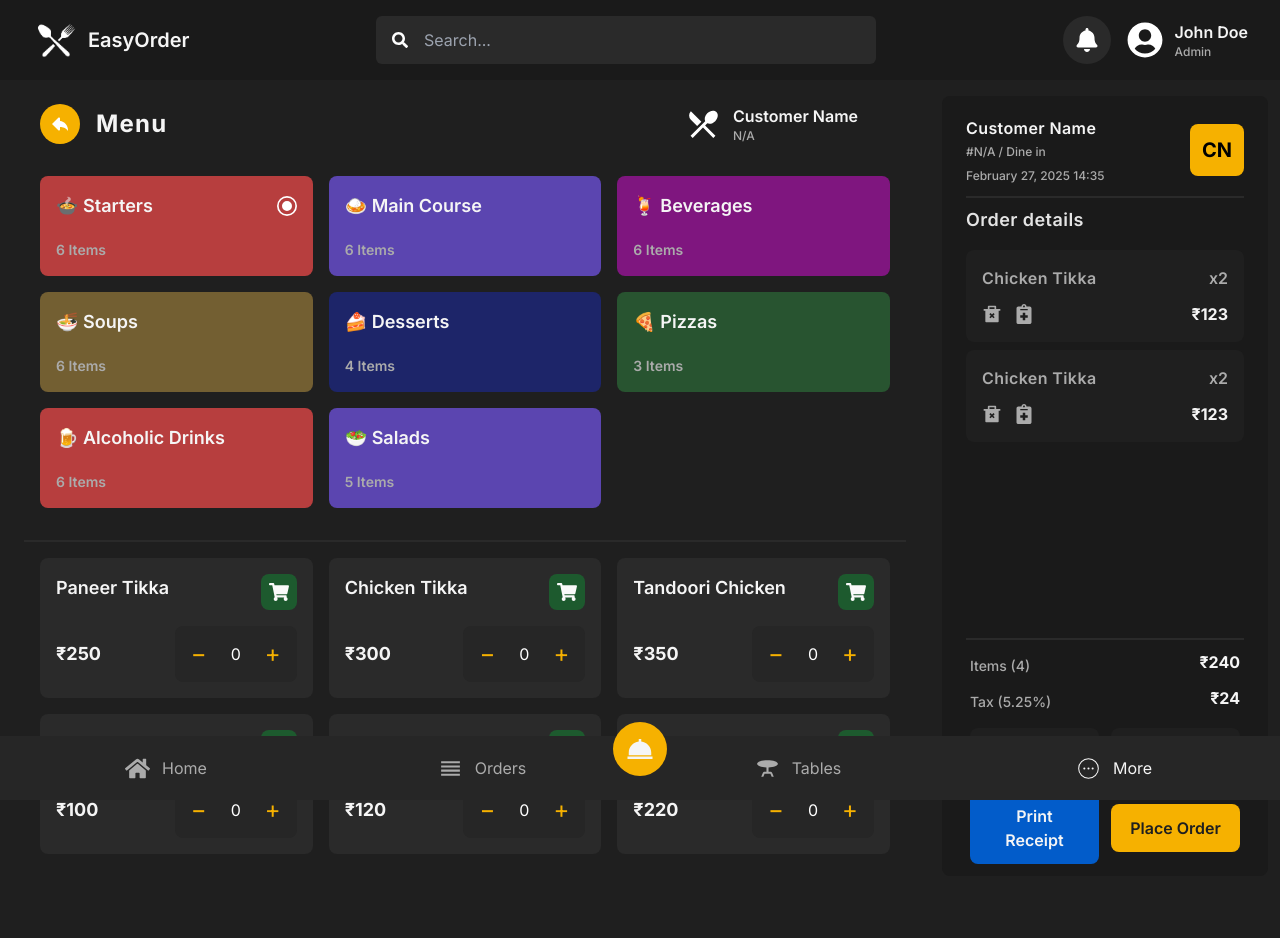
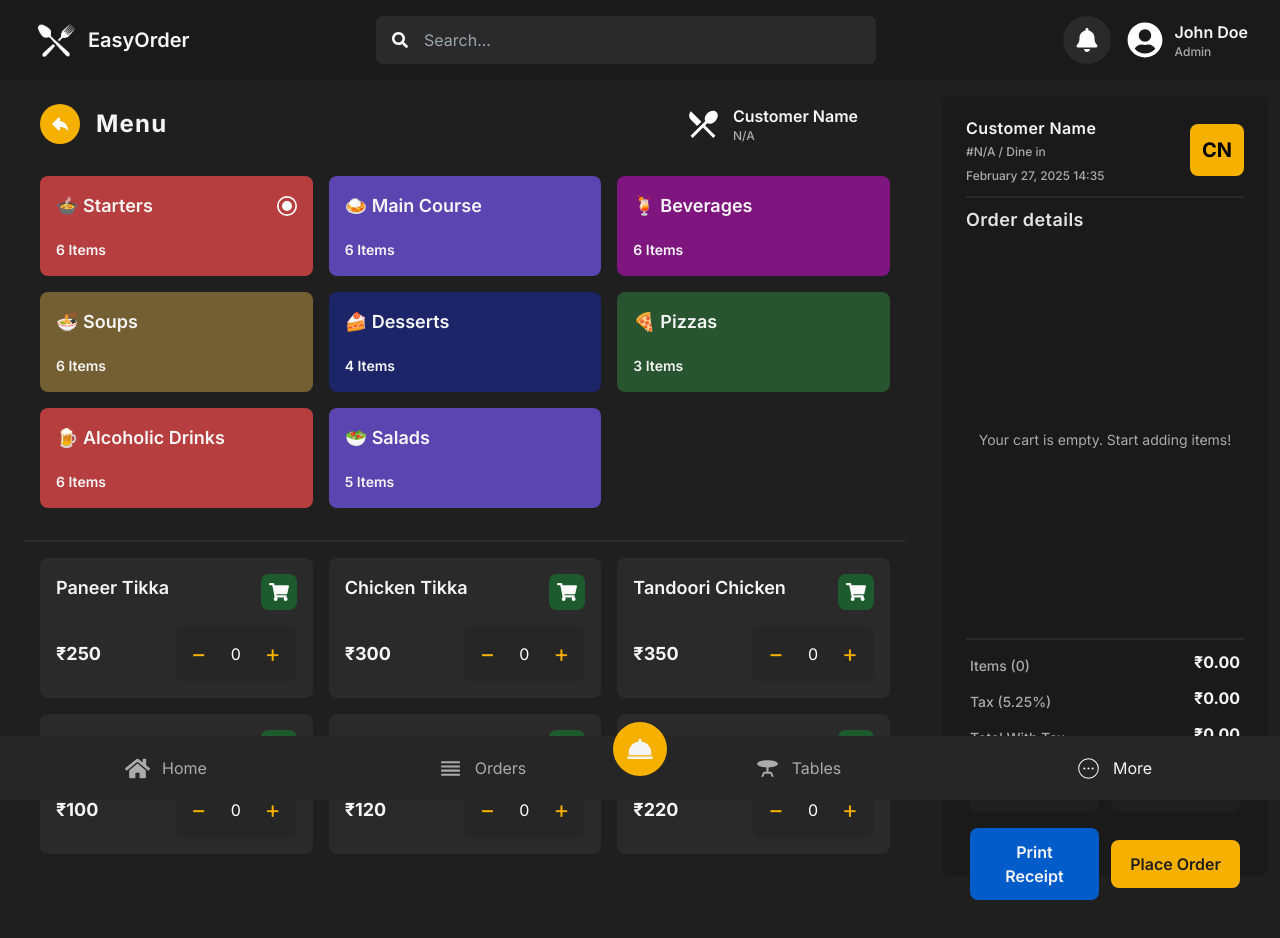
Before and after one commit to AvikNayak22/EasyOrder, a React (Vite) app in the folder pos-frontend/: page /menu in a window 1280 px wide. Shown: the top 938 px of the page. Built offline with nearby package versions, Linux system fonts and the light colour scheme.

Commit message:
worked on cartSlice integration

```diff
--- a/pos-frontend/src/components/menu/Bill.jsx
+++ b/pos-frontend/src/components/menu/Bill.jsx
@@ -1,13 +1,34 @@
+import { useSelector } from "react-redux";
+import { getTotalPrice } from "../../redux/slices/cartSlice";
+
 const Bill = () => {
+  const cartData = useSelector((state) => state.cart);
+  const total = useSelector(getTotalPrice);
+  const taxRate = 5.25;
+  const tax = (total * taxRate) / 100;
+  const totalPriceWithTax = total + tax;
+
   return (
     <>
       <div className="flex items-center justify-between px-5 mt-2">
-        <p className="text-sm text-[#ababab] font-medium mt-2">Items (4)</p>
-        <h1 className="text-[#f5f5f5] text-md font-bold">₹240</h1>
+        <p className="text-sm text-[#ababab] font-medium mt-2">
+          Items ({cartData.length})
+        </p>
+        <h1 className="text-[#f5f5f5] text-md font-bold">
+          ₹{total.toFixed(2)}
+        </h1>
       </div>
       <div className="flex items-center justify-between px-5 mt-2">
         <p className="text-sm text-[#ababab] font-medium mt-2">Tax (5.25%)</p>
-        <h1 className="text-[#f5f5f5] text-md font-bold">₹24</h1>
+        <h1 className="text-[#f5f5f5] text-md font-bold">₹{tax.toFixed(2)}</h1>
+      </div>
+      <div className="flex items-center justify-between px-5 mt-2">
+        <p className="text-sm text-[#ababab] font-medium mt-2">
+          Total With Tax
+        </p>
+        <h1 className="text-[#f5f5f5] text-md font-bold">
+          ₹{totalPriceWithTax.toFixed(2)}
+        </h1>
       </div>
       <div className="flex items-center gap-3 px-5 mt-4">
         <button className="bg-[#1f1f1f] px-4 py-3 w-full rounded-lg text-[#ababab] font-semibold">
--- a/pos-frontend/src/components/menu/CartInfo.jsx
+++ b/pos-frontend/src/components/menu/CartInfo.jsx
@@ -1,25 +1,59 @@
+import { useRef, useEffect } from "react";
+import { useDispatch, useSelector } from "react-redux";
+import { removeItem } from "../../redux/slices/cartSlice";
+
 import { FaNotesMedical } from "react-icons/fa";
 import { RiDeleteBin2Fill } from "react-icons/ri";
 
 const CartInfo = () => {
+  const cartData = useSelector((state) => state.cart);
+  const dispatch = useDispatch();
+  const scrollRef = useRef();
+
+  useEffect(() => {
+    if (scrollRef.current) {
+      scrollRef.current.scrollTo({
+        top: scrollRef.current.scrollHeight,
+        behavior: "smooth",
+      });
+    }
+  }, [cartData]);
+
+  const handleRemove = (itemId) => {
+    dispatch(removeItem(itemId));
+  };
+
   return (
     <div className="px-4 py-2">
       <h1 className="text-lg text-[#e4e4e4] font-semibold tracking-wide">
         Order details
       </h1>
 
-      <div className="mt-4 overflow-y-scroll scrollbar-hide h-[380px] ">
-        <div className="bg-[#1f1f1f] rounded-lg p-4 mb-2">
+      <div
+        ref={scrollRef}
+        className="mt-4 overflow-y-scroll scrollbar-hide h-[380px]"
+      >
+        {cartData.length === 0 ? (
+          <p className="text-[#ababab] text-sm flex justify-center items-center h-[380px]">
+            Your cart is empty. Start adding items!
+          </p>
+        ) : (
+          cartData.map((item) => {
+            return (
+              <div key={item.id} className="bg-[#262626] rounded-lg p-4 mb-2">
                 <div className="flex items-center justify-between">
                   <h1 className="text-[#ababab] font-semibold tracking-wide text-md">
-              Chicken Tikka
+                    {item.name}
                   </h1>
-            <p className="text-[#ababab] font-semibold">x2</p>
+                  <p className="text-[#ababab] font-semibold">
+                    x{item.quantity}
+                  </p>
                 </div>
 
                 <div className="flex items-center justify-between mt-3">
                   <div className="flex items-center gap-3">
                     <RiDeleteBin2Fill
+                      onClick={() => handleRemove(item.id)}
                       className="text-[#ababab] cursor-pointer"
                       size={20}
                     />
@@ -28,31 +62,14 @@ const CartInfo = () => {
                       size={20}
                     />
                   </div>
-            <p className="text-[#f5f5f5] text-md font-bold">₹123</p>
+                  <p className="text-[#f5f5f5] text-md font-bold">
+                    ₹{item.price}
+                  </p>
                 </div>
               </div>
-        <div className="bg-[#1f1f1f] rounded-lg p-4 mb-2">
-          <div className="flex items-center justify-between">
-            <h1 className="text-[#ababab] font-semibold tracking-wide text-md">
-              Chicken Tikka
-            </h1>
-            <p className="text-[#ababab] font-semibold">x2</p>
-          </div>
-
-          <div className="flex items-center justify-between mt-3">
-            <div className="flex items-center gap-3">
-              <RiDeleteBin2Fill
-                className="text-[#ababab] cursor-pointer"
-                size={20}
-              />
-              <FaNotesMedical
-                className="text-[#ababab] cursor-pointer"
-                size={20}
-              />
-            </div>
-            <p className="text-[#f5f5f5] text-md font-bold">₹123</p>
-          </div>
-        </div>
+            );
+          })
+        )}
       </div>
     </div>
   );
--- a/pos-frontend/src/components/menu/MenuContainer.jsx
+++ b/pos-frontend/src/components/menu/MenuContainer.jsx
@@ -1,12 +1,18 @@
+import { useState } from "react";
+import { useDispatch } from "react-redux";
+import { addItems } from "../../redux/slices/cartSlice";
+
+import { menus } from "../../constants";
+
 import { GrRadialSelected } from "react-icons/gr";
-import { menus } from "../../constants";
-import { useState } from "react";
 import { FaShoppingCart } from "react-icons/fa";
 
 const MenuContainer = () => {
+  const dispatch = useDispatch();
   const [selected, setSelected] = useState(menus[0]);
   const [itemCount, setItemCount] = useState(0);
   const [itemId, setItemId] = useState();
+
   const increment = (id) => {
     setItemId(id);
 
@@ -14,12 +20,31 @@ const MenuContainer = () => {
 
     setItemCount((prev) => prev + 1);
   };
+
   const decrement = (id) => {
     setItemId(id);
 
     if (itemCount <= 0) return;
 
     setItemCount((prev) => prev - 1);
+  };
+
+  const handleAddToCart = (item) => {
+    if (itemCount === 0) return;
+
+    const { name, price } = item;
+
+    const newObj = {
+      id: new Date(),
+      name,
+      pricePerQuantity: price,
+      quantity: itemCount,
+      price: itemCount * price,
+    };
+
+    dispatch(addItems(newObj));
+
+    setItemCount(0);
   };
 
   return (
@@ -45,7 +70,7 @@ const MenuContainer = () => {
                   <GrRadialSelected className="text-white" size={20} />
                 )}
               </div>
-              <p className="text-[#ababab] text-sm font-semibold">
+              <p className="text-[#f5f5f5] text-sm font-semibold">
                 {menu.items.length} Items
               </p>
             </div>
@@ -56,36 +81,39 @@ const MenuContainer = () => {
       <hr className="border-[#2a2a2a] border-t-2 mt-4 mx-6" />
 
       <div className="grid grid-cols-3 gap-4 px-10 py-4 w-[100%]">
-        {selected?.items.map((menu) => {
+        {selected?.items.map((item) => {
           return (
             <div
-              key={menu.id}
+              key={item.id}
               className="flex flex-col items-start justify-between p-4 rounded-lg h-[140px] cursor-pointer bg-[#2a2a2a] hover:bg-[#383838]"
             >
               <div className="flex items-start justify-between w-full">
                 <h1 className="text-[#f5f5f5] text-lg font-semibold">
-                  {menu.name}
+                  {item.name}
                 </h1>
-                <button className="bg-[#02ca3a]/30 text-[#fafafa] p-2 rounded-lg">
+                <button
+                  onClick={() => handleAddToCart(item)}
+                  className="bg-[#02ca3a]/30 text-[#fafafa] p-2 rounded-lg"
+                >
                   <FaShoppingCart size={20} />
                 </button>
               </div>
               <div className="flex items-center justify-between w-full">
                 <p className="text-[#f5f5f5] text-lg font-bold">
-                  ₹{menu.price}
+                  ₹{item.price}
                 </p>
                 <div className="flex items-center justify-between bg-[#262626] px-4 py-3 rounded-lg gap-6">
                   <button
-                    onClick={() => decrement(menu.id)}
+                    onClick={() => decrement(item.id)}
                     className="text-[#f6b100] text-2xl"
                   >
                     &minus;
                   </button>
                   <span className="text-white">
-                    {menu.id === itemId ? itemCount : "0"}
+                    {item.id === itemId ? itemCount : "0"}
                   </span>
                   <button
-                    onClick={() => increment(menu.id)}
+                    onClick={() => increment(item.id)}
                     className="text-[#f6b100] text-2xl"
                   >
                     &#43;
--- /dev/null
+++ b/pos-frontend/src/redux/slices/cartSlice.js
@@ -0,0 +1,23 @@
+import { createSlice } from "@reduxjs/toolkit";
+
+const initialState = [];
+
+const cartSlice = createSlice({
+  name: "cart",
+  initialState,
+  reducers: {
+    addItems: (state, action) => {
+      state.push(action.payload);
+    },
+    removeItem: (state, action) => {
+      return state.filter((item) => item.id !== action.payload);
+    },
+  },
+});
+
+export const getTotalPrice = (state) =>
+  state.cart.reduce((total, item) => total + item.price, 0);
+
+export const { addItems, removeItem } = cartSlice.actions;
+
+export default cartSlice.reducer;
--- a/pos-frontend/src/redux/store.js
+++ b/pos-frontend/src/redux/store.js
@@ -1,9 +1,11 @@
 import { configureStore } from "@reduxjs/toolkit";
 import customerSlice from "./slices/customerSlice";
+import cartSlice from "./slices/cartSlice";
 
 const store = configureStore({
   reducer: {
     customer: customerSlice,
+    cart: cartSlice,
   },
 
   devTools: import.meta.env.NODE_ENV !== "production",
```
Lines whose indentation alone changed are shown as unchanged.
